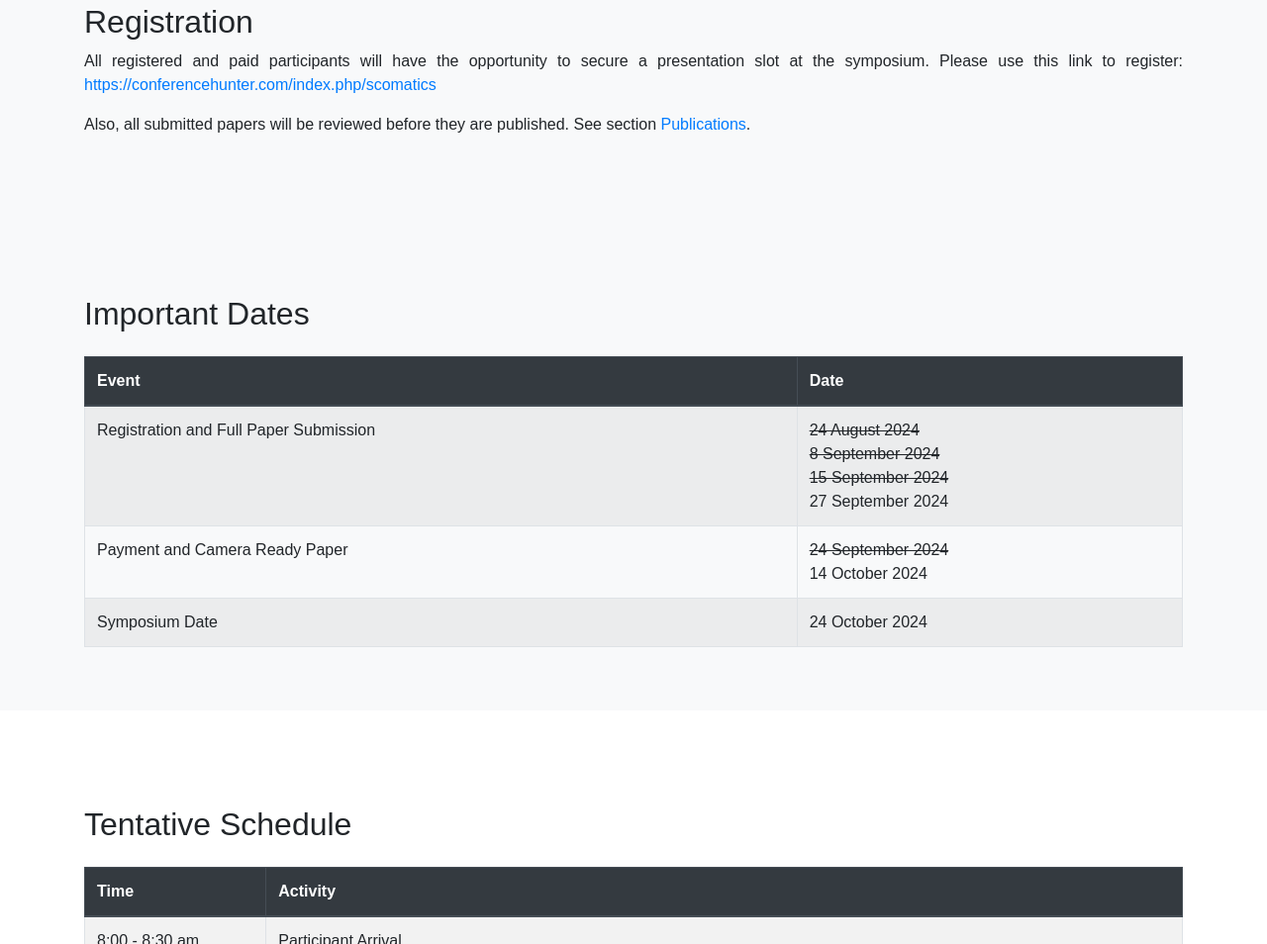
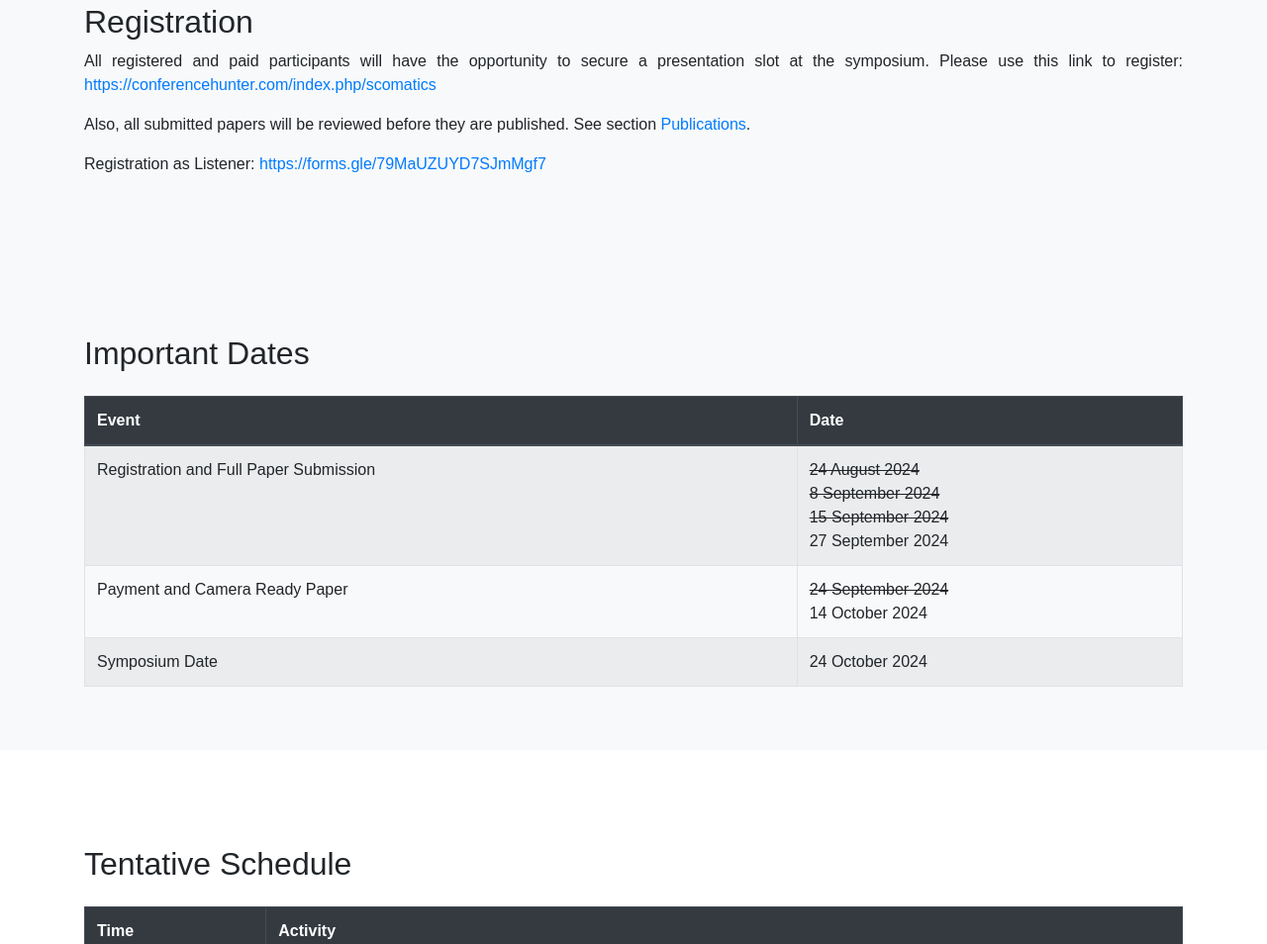
Before and after one commit to kppim/scomatics2024, a plain HTML site: page index.html in a window 1280 px wide. Shown: the part 3380-4334 px from the top of the page at 99% size. Drawn offline with nearby package versions, Linux system fonts and the light colour scheme.

Commit message:
Add registration form for listener

```diff
--- a/index.html
+++ b/index.html
@@ -394,6 +394,11 @@
           Also, all submitted papers will be reviewed before they are published.
           See section
           <a href="#publications">Publications</a>.
+        </p>
+
+        <p class="text-justify">
+        Registration as Listener:
+        <a href="https://forms.gle/79MaUZUYD7SJmMgf7">https://forms.gle/79MaUZUYD7SJmMgf7</a>
         </p>
       </div>
     </section>
```
